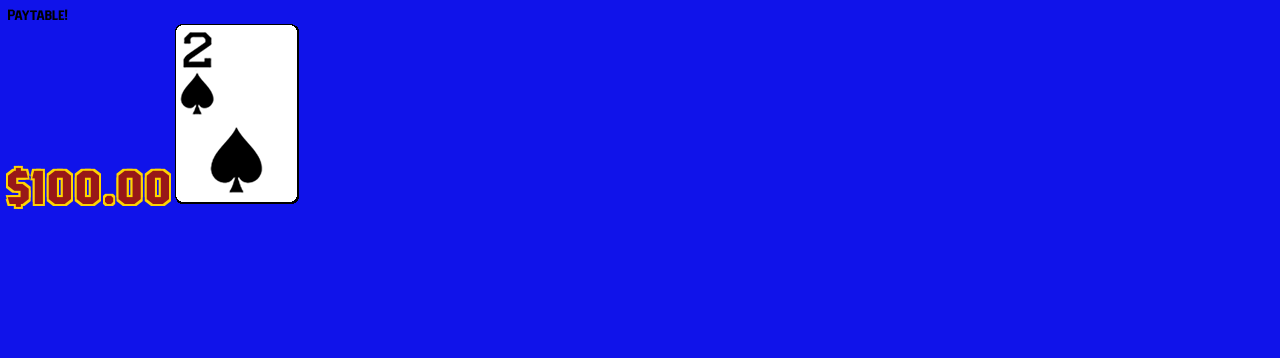
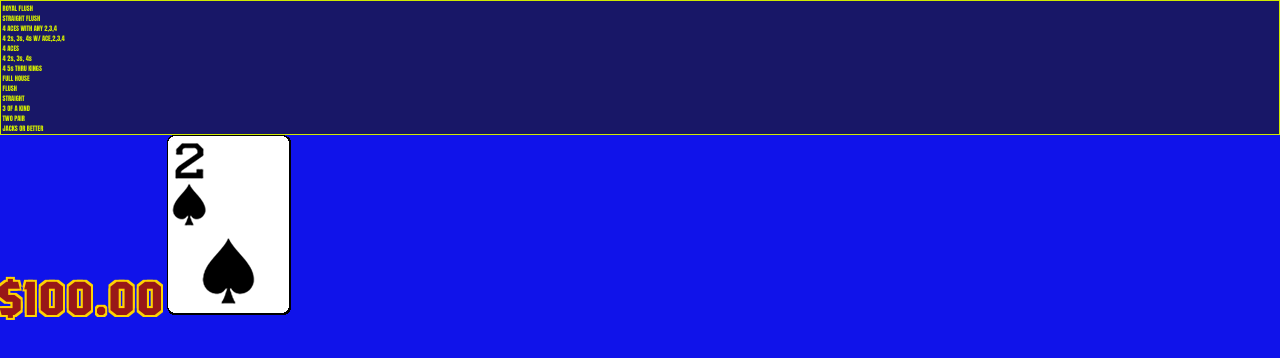
Before and after one commit to watkins-joe/gameking, a React (Vite) app: page / in a window 1280 px wide. Shown: the top 358 px of the page. Built offline with nearby package versions, Linux system fonts and the light colour scheme.

Commit message:
add: stuff

```diff
--- a/src/components/ui/Paytable/Paytable.scss
+++ b/src/components/ui/Paytable/Paytable.scss
@@ -1,3 +1,11 @@
 .paytable {
-  font-family: "Eurostile";
+  font-family: var(--font-paytable);
+  font-size: 0.4rem;
+  background-color: #181767;
+  color: #cfe900;
+  border: 0.1rem solid #cfe900;
+  padding: 0.1rem;
+
+  &--container {
+  }
 }
--- a/src/components/ui/Paytable/Paytable.tsx
+++ b/src/components/ui/Paytable/Paytable.tsx
@@ -1,7 +1,19 @@
+import { HAND_DISPLAY_NAMES } from "../../../constants/gameConfig";
 import "./Paytable.scss";
 
+type PayoutHand = keyof typeof HAND_DISPLAY_NAMES;
+
+const PAYOUT_HANDS = Object.keys(HAND_DISPLAY_NAMES) as PayoutHand[];
+
 function Paytable() {
-  return <div>Paytable!</div>;
+  return (
+    <div className="paytable">
+      {PAYOUT_HANDS.map((hand) => (
+        <div>{HAND_DISPLAY_NAMES[hand]}</div>
+      ))}
+      <div></div>
+    </div>
+  );
 }
 
 export default Paytable;
--- a/src/constants/gameConfig.ts
+++ b/src/constants/gameConfig.ts
@@ -2,8 +2,8 @@ export const HAND_TYPES = Object.freeze({
   ROYAL_FLUSH: "royal_flush",
   STRAIGHT_FLUSH: "straight_flush",
   FOUR_ACES_WITH_ANY_TWO_THREE_FOUR: "four_aces_with_any_two_three_four",
-  FOUR_TWOS_THREE_OR_FOURS_WITH_ANY_ACE_TWO_THREE_FOUR:
-    "four_twos_threes_or_fours_with_any_ace_two_three_four",
+  FOUR_TWOS_THREE_FOURS_WITH_ACE_TWO_THREE_FOUR:
+    "four_twos_threes_fours_with_ace_two_three_four",
   FOUR_ACES: "four_aces",
   FOUR_TWOS_THREE_FOURS: "four_twos_threes_fours",
   FOUR_FIVES_THRU_KINGS: "four_fives_thru_kings",
@@ -17,20 +17,20 @@ export const HAND_TYPES = Object.freeze({
 });
 
 export const HAND_DISPLAY_NAMES = {
-  [HAND_TYPES.ROYAL_FLUSH]: "Royal Flush",
-  [HAND_TYPES.STRAIGHT_FLUSH]: "Straight Flush",
-  [HAND_TYPES.FOUR_ACES_WITH_ANY_TWO_THREE_FOUR]: "4 Aces with any 2, 3, 4",
-  [HAND_TYPES.FOUR_TWOS_THREE_OR_FOURS_WITH_ANY_ACE_TWO_THREE_FOUR]:
-    "4 2s, 3s, or 4s with any A, 2, 3, 4",
-  [HAND_TYPES.FOUR_ACES]: "4 Aces",
+  [HAND_TYPES.ROYAL_FLUSH]: "ROYAL FLUSH",
+  [HAND_TYPES.STRAIGHT_FLUSH]: "STRAIGHT FLUSH",
+  [HAND_TYPES.FOUR_ACES_WITH_ANY_TWO_THREE_FOUR]: "4 ACES WITH ANY 2,3,4",
+  [HAND_TYPES.FOUR_TWOS_THREE_FOURS_WITH_ACE_TWO_THREE_FOUR]:
+    "4 2s, 3s, 4s W/ ACE,2,3,4",
+  [HAND_TYPES.FOUR_ACES]: "4 ACES",
   [HAND_TYPES.FOUR_TWOS_THREE_FOURS]: "4 2s, 3s, 4s",
-  [HAND_TYPES.FOUR_FIVES_THRU_KINGS]: "4 5s thru Kings",
-  [HAND_TYPES.FULL_HOUSE]: "Full House",
-  [HAND_TYPES.FLUSH]: "Flush",
-  [HAND_TYPES.STRAIGHT]: "Straight",
-  [HAND_TYPES.THREE_OF_A_KIND]: "3 of a Kind",
-  [HAND_TYPES.TWO_PAIR]: "Two Pair",
-  [HAND_TYPES.JACKS_OR_BETTER]: "Jacks or Better",
+  [HAND_TYPES.FOUR_FIVES_THRU_KINGS]: "4 5s THRU KINGS",
+  [HAND_TYPES.FULL_HOUSE]: "FULL HOUSE",
+  [HAND_TYPES.FLUSH]: "FLUSH",
+  [HAND_TYPES.STRAIGHT]: "STRAIGHT",
+  [HAND_TYPES.THREE_OF_A_KIND]: "3 OF A KIND",
+  [HAND_TYPES.TWO_PAIR]: "TWO PAIR",
+  [HAND_TYPES.JACKS_OR_BETTER]: "JACKS OR BETTER",
 };
 
 interface CardState {
--- a/src/index.scss
+++ b/src/index.scss
@@ -7,7 +7,7 @@
 }
 
 @font-face {
-  font-family: "Eurostile";
+  font-family: "Eurostile Black";
   src: url("/fonts/EurostileBlackRegular.ttf") format("truetype");
   font-weight: 400;
   font-style: normal;
@@ -16,11 +16,24 @@
 
 :root {
   --font-casino: "CasinoDisplay", Impact, sans-serif;
-  --font-paytable: "Eurostile", Impact, sans-serif;
+  --font-paytable: "Eurostile Black", Impact, sans-serif;
+}
+
+* {
+  margin: 0;
+  padding: 0;
+  box-sizing: border-box;
+}
+
+html,
+body,
+#root {
+  width: 100%;
+  height: 100%;
 }
 
 html {
-  font-family: var(--font-casino);
+  font-family: Arial, Helvetica, sans-serif;
   font-weight: 400;
   background-color: #1013ea;
 }
@@ -29,6 +42,7 @@ html {
   /* Text and Sizing Details */
   font-size: 3rem;
   font-weight: 900;
+  font-family: "CasinoDisplay";
   text-transform: uppercase;
   color: #981818; /* Authentic bright retro orange */
 
```
